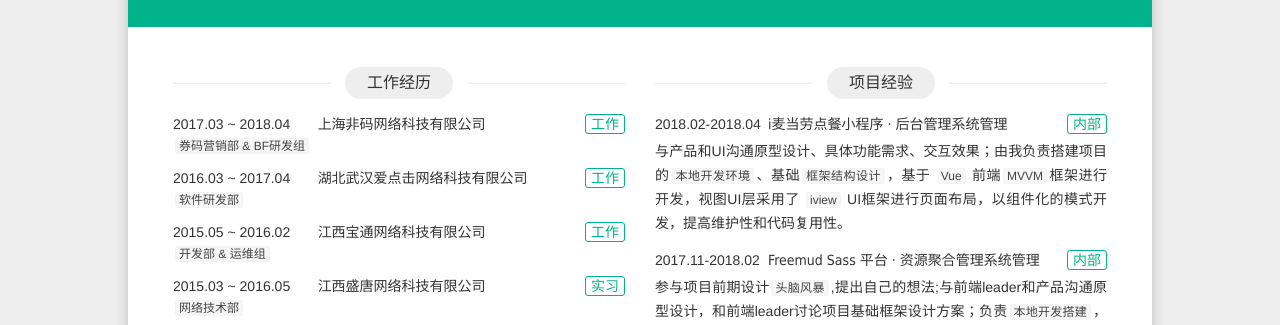
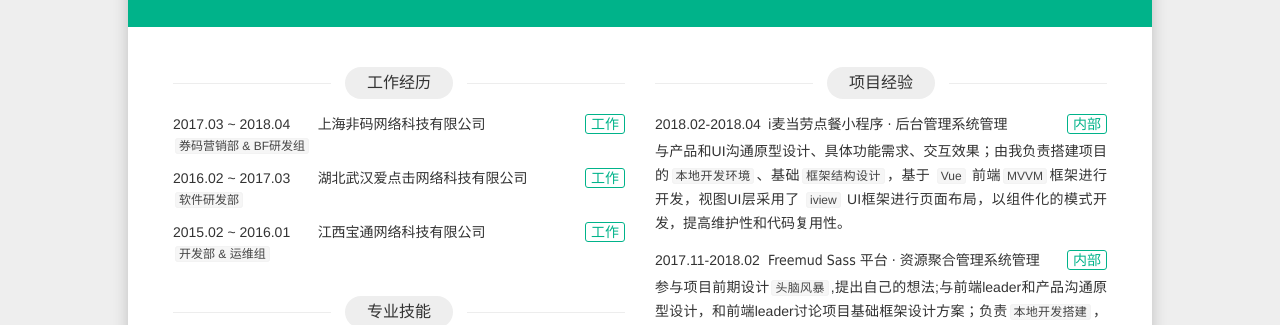
Before and after one commit to Twitchboy/resume, a website built with webpack: page src/index.template.html in a window 1280 px wide. Shown: the part 290-615 px from the top of the page. Built offline with nearby package versions, Linux system fonts and the light colour scheme.

Commit message:
资料修改

```diff
--- a/src/index.template.html
+++ b/src/index.template.html
@@ -87,7 +87,7 @@
                     </div>
                     <div class="item">
                         <header class="item-hd">
-                            <span class="item-time">2016.03 ~ 2017.04</span>
+                            <span class="item-time">2016.02 ~ 2017.03</span>
                             <a class="btn item-more " href="http://freemud.cn/">工作</a>
                             <h3>湖北武汉爱点击网络科技有限公司</h3>
                         </header>
@@ -99,25 +99,13 @@
                     </div>
                     <div class="item">
                         <header class="item-hd">
-                            <span class="item-time">2015.05 ~ 2016.02</span>
+                            <span class="item-time">2015.02 ~ 2016.01</span>
                             <a class="btn item-more " href="http://freemud.cn/">工作</a>
                             <h3>江西宝通网络科技有限公司</h3>
                         </header>
                         <div class="item-bd">
                             <p class="section-content">
                                 <strong>开发部 & 运维组</strong>
-                            </p>
-                        </div>
-                    </div>
-                    <div class="item">
-                        <header class="item-hd">
-                            <span class="item-time">2015.03 ~ 2016.05</span>
-                            <a class="btn item-more " href="http://freemud.cn/">实习</a>
-                            <h3>江西盛唐网络科技有限公司</h3>
-                        </header>
-                        <div class="item-bd">
-                            <p class="section-content">
-                                <strong>网络技术部</strong>
                             </p>
                         </div>
                     </div>
```
